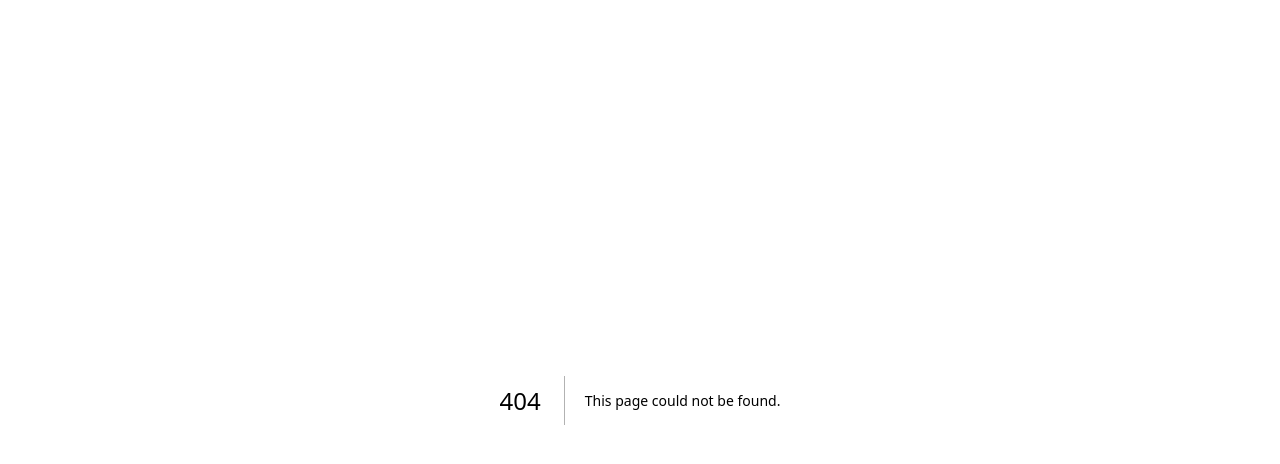
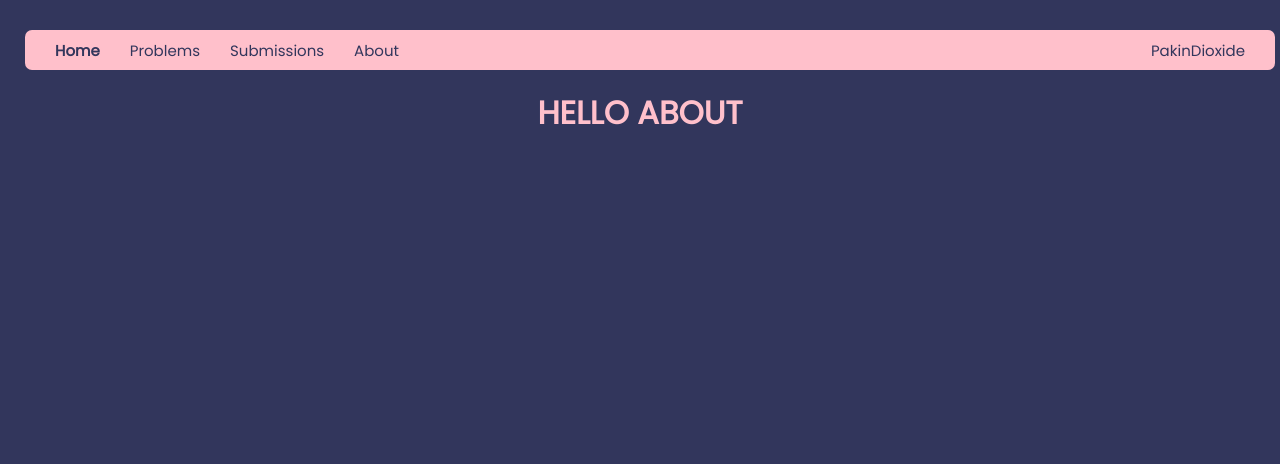
Before and after one commit to grader71/grader71, a Next.js app: page /about in a window 1280 px wide. Before the commit this address had no page. Shown: the top 464 px of the page. Built offline with nearby package versions, Linux system fonts and the light colour scheme.

Commit message:
Added '/about' page

```diff
--- /dev/null
+++ b/src/app/about/page.tsx
@@ -0,0 +1,14 @@
+import React from 'react'
+import Header from '@/components/header'
+import '@/styles/global.css'
+
+const home = () => {
+  return (
+    <div>
+      <Header selected = "Home" username = "PakinDioxide"/>
+      <h1>HELLO ABOUT </h1>
+    </div>
+  )
+}
+
+export default home
--- a/src/components/header.tsx
+++ b/src/components/header.tsx
@@ -8,10 +8,10 @@ const Header = ({ selected, username }: { selected: string, username: string })
                 (logo)
             </div> */}
             <Link className={"Home" === selected ? "menu_selected" : "menu"} href="/">Home</Link>
-            <Link className={"Problems" === selected ? "menu_selected" : "menu"} href="/Problems">Problems</Link>
-            <Link className={"Submissions" === selected ? "menu_selected" : "menu"} href="/Submissions">Submissions</Link>
-            <Link className={"About" === selected ? "menu_selected" : "menu"} href="/About">About</Link>
-            <Link className={"Profile" === selected ? "account_menu_selected" : "account_menu"} href="/Proflie">{username}</Link>
+            <Link className={"Problems" === selected ? "menu_selected" : "menu"} href="/problems">Problems</Link>
+            <Link className={"Submissions" === selected ? "menu_selected" : "menu"} href="/submissions">Submissions</Link>
+            <Link className={"About" === selected ? "menu_selected" : "menu"} href="/about">About</Link>
+            <Link className={"Profile" === selected ? "account_menu_selected" : "account_menu"} href="/account">{username}</Link>
         </div>
     );
 }
```
